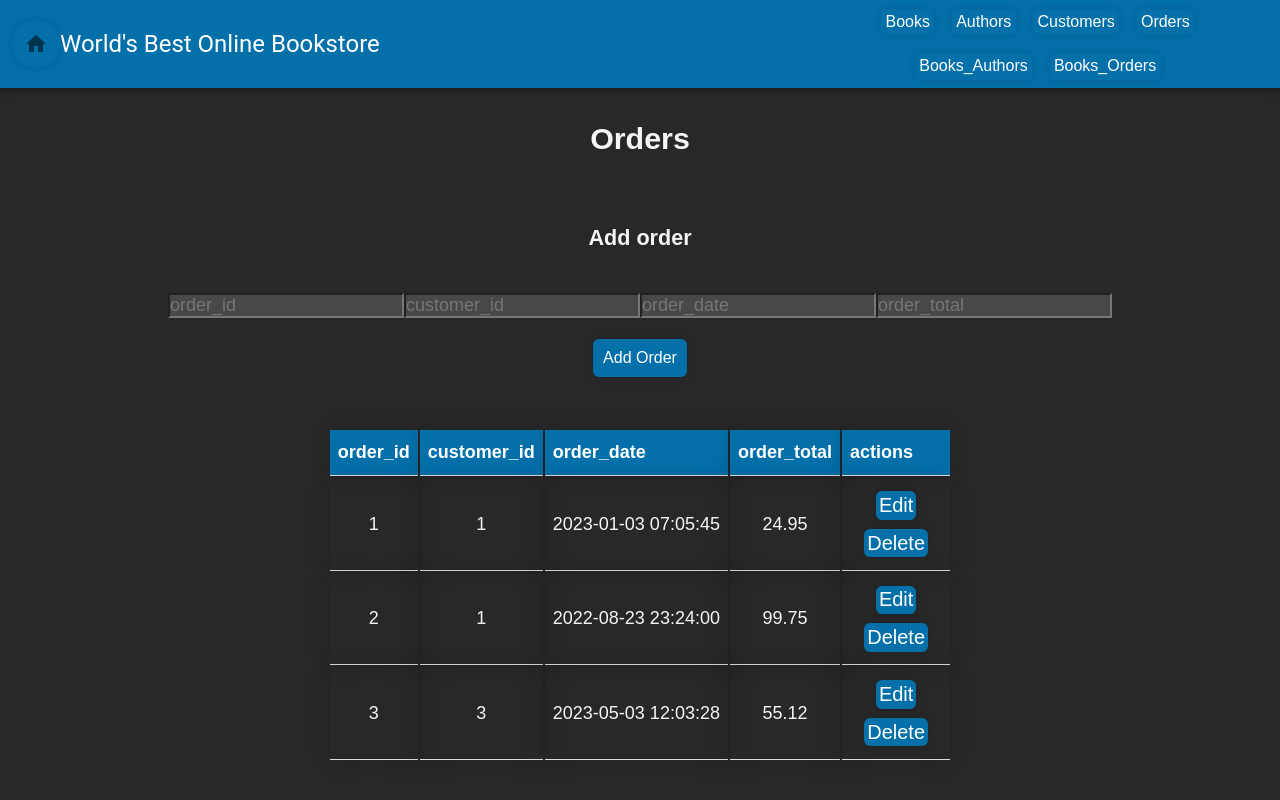
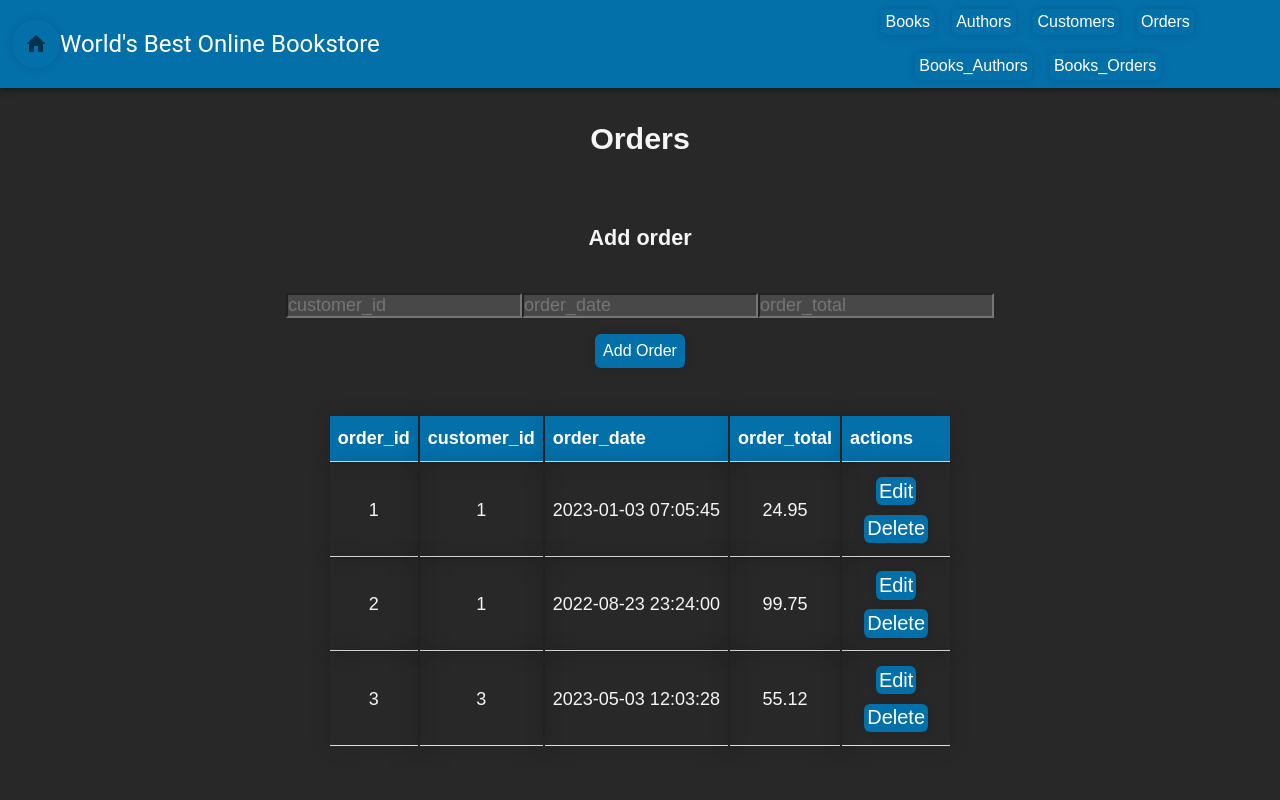
Before and after one commit to Tincaniam/The-Worlds-Best-Online-Bookstore, a React (Create React App) app in the folder client/: page /orders in a window 1280 px wide. Shown: the top 800 px of the page. Built offline with nearby package versions, Linux system fonts and the light colour scheme.

Commit message:
error fix

```diff
--- a/client/src/pages/OrdersPage.js
+++ b/client/src/pages/OrdersPage.js
@@ -7,11 +7,6 @@ export const OrdersPage = () => {
             <h3>Orders</h3>
             <br />
             <h5>Add order</h5>
-            <input
-                className='form-control'
-                type="text"
-                placeholder="order_id"
-                />
             <input
                 className='form-control'
                 type="text"
```
